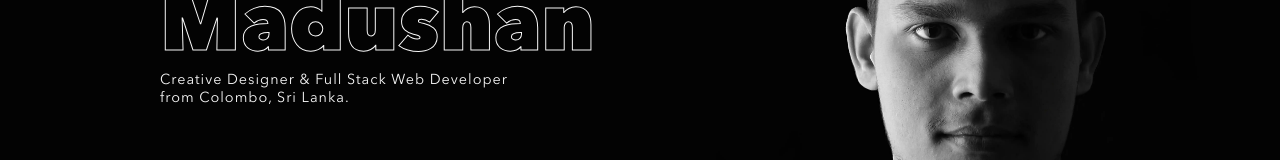
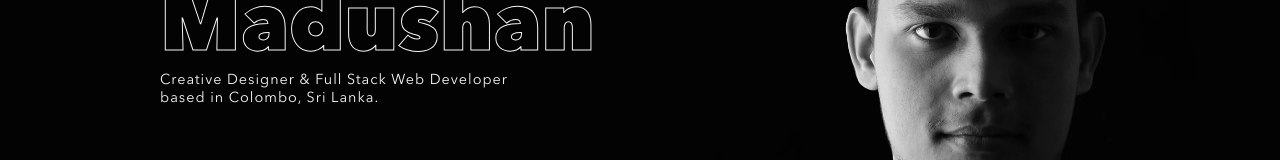
Before and after one commit to madushan-sooriyarathne/madushan-portfolio, a Next.js app: page / in a window 1280 px wide. Shown: the part 327-487 px from the top of the page. Built offline with nearby package versions, Linux system fonts and the light colour scheme.

Commit message:
changed the text

```diff
--- a/components/layout/hero-banner/HeroBanner.js
+++ b/components/layout/hero-banner/HeroBanner.js
@@ -22,7 +22,7 @@ const HeroBanner = () => {
           <HeadingPrimary>Hello! I'm</HeadingPrimary>
           <CTAHeading>Madushan</CTAHeading>
           <HeadingSub>
-            Creative Designer & Full Stack Web Developer from Colombo, Sri
+            Creative Designer & Full Stack Web Developer based in Colombo, Sri
             Lanka.
           </HeadingSub>
           <SocialMediasWrapper>
```
